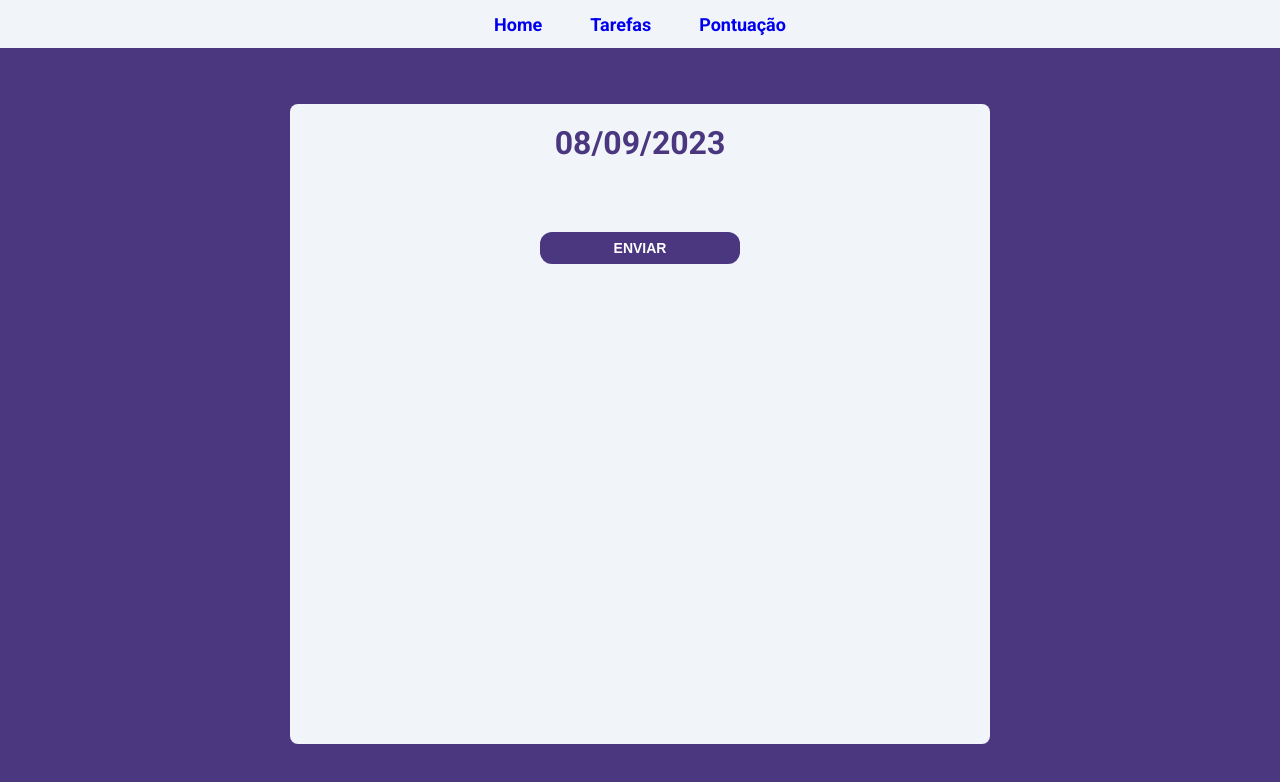
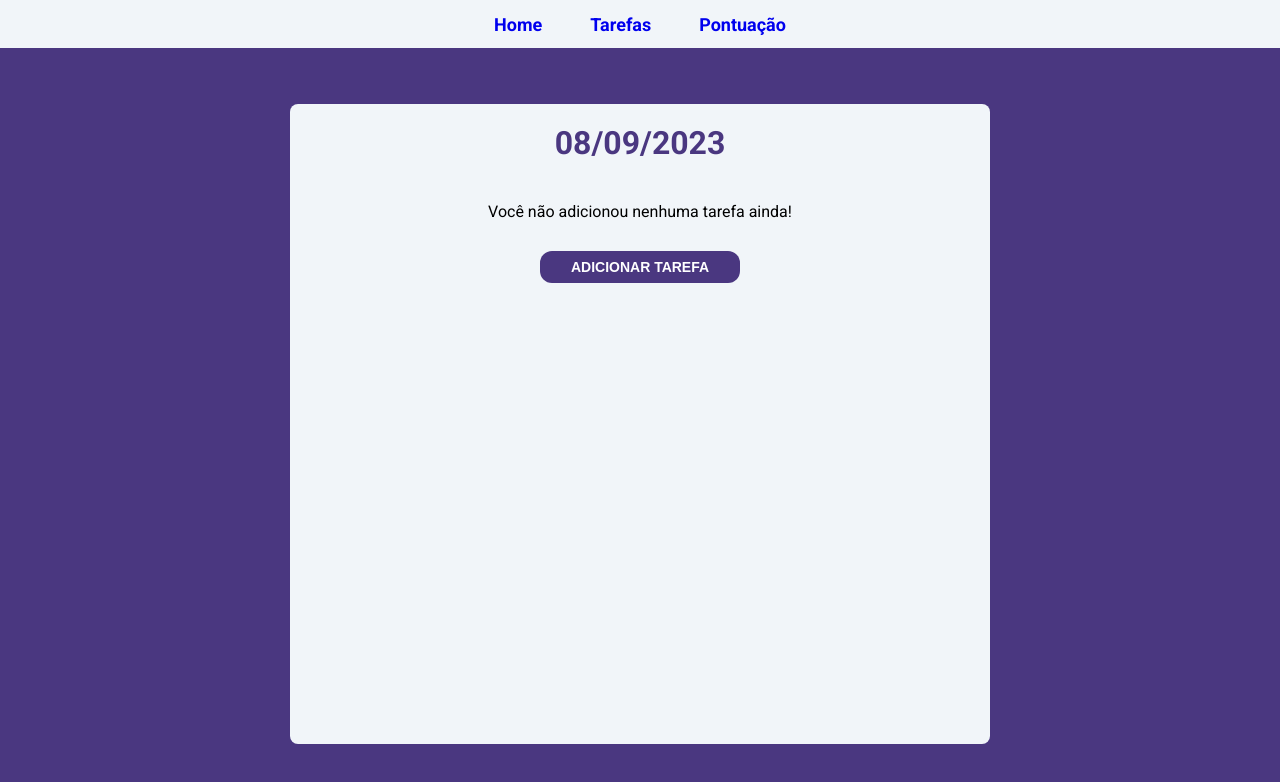
Before and after one commit to Adrianodbs/daily-task-web, a React (Vite) app: page /tasks in a window 1280 px wide. Shown: the top 782 px of the page. Built offline with nearby package versions, Linux system fonts and the light colour scheme.

Commit message:
Feat: create validations

```diff
--- a/src/pages/Tasks/index.tsx
+++ b/src/pages/Tasks/index.tsx
@@ -28,6 +28,8 @@ export default function Tasks() {
         <h1>{getCurrentDate()}</h1>
         <C.Tasks>
           <C.List>
+            {tasks.length > 0 ? (
+              <>
                 {tasks.map((task: string, index: number) => (
                   <C.TaskItem key={index}>
                     <li>{task}</li>
@@ -38,9 +40,17 @@ export default function Tasks() {
                     />
                   </C.TaskItem>
                 ))}
+              </>
+            ) : (
+              <p>Você não adicionou nenhuma tarefa ainda!</p>
+            )}
           </C.List>
 
+          {tasks.length > 0 ? (
             <Button children="Enviar" />
+          ) : (
+            <Button children="Adicionar tarefa" />
+          )}
         </C.Tasks>
       </C.Content>
     </C.Container>
```
Lines whose indentation alone changed are shown as unchanged.
